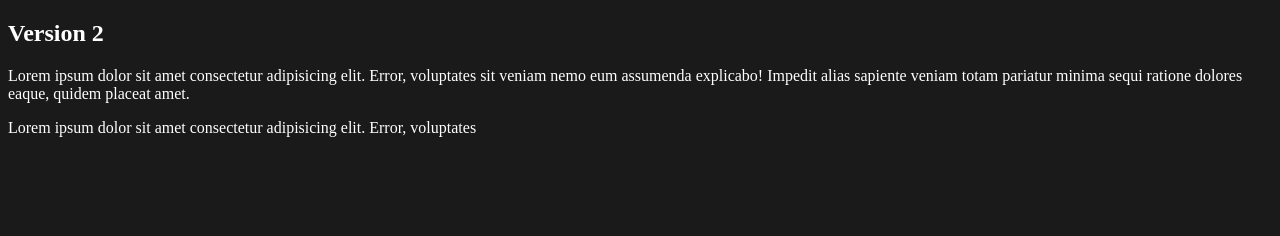
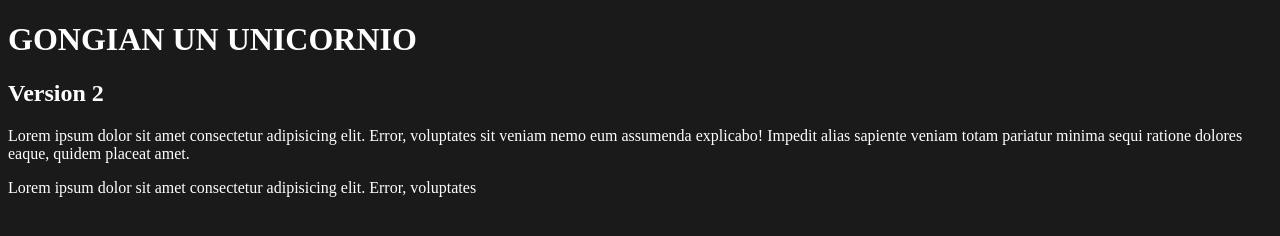
Before and after one commit to PachiracleDev/cursogit, a plain HTML site: page index.html in a window 1280 px wide. Drawn offline with Linux system fonts and the light colour scheme.

Commit message:
Agregando un titulo al html

```diff
--- a/index.html
+++ b/index.html
@@ -8,6 +8,8 @@
 		<title>Document</title>
 	</head>
 	<body>
+		<h1>GONGIAN UN UNICORNIO</h1>
+
 		<h2>Version 2</h2>
 		<p>
 			Lorem ipsum dolor sit amet consectetur adipisicing elit. Error, voluptates
```
